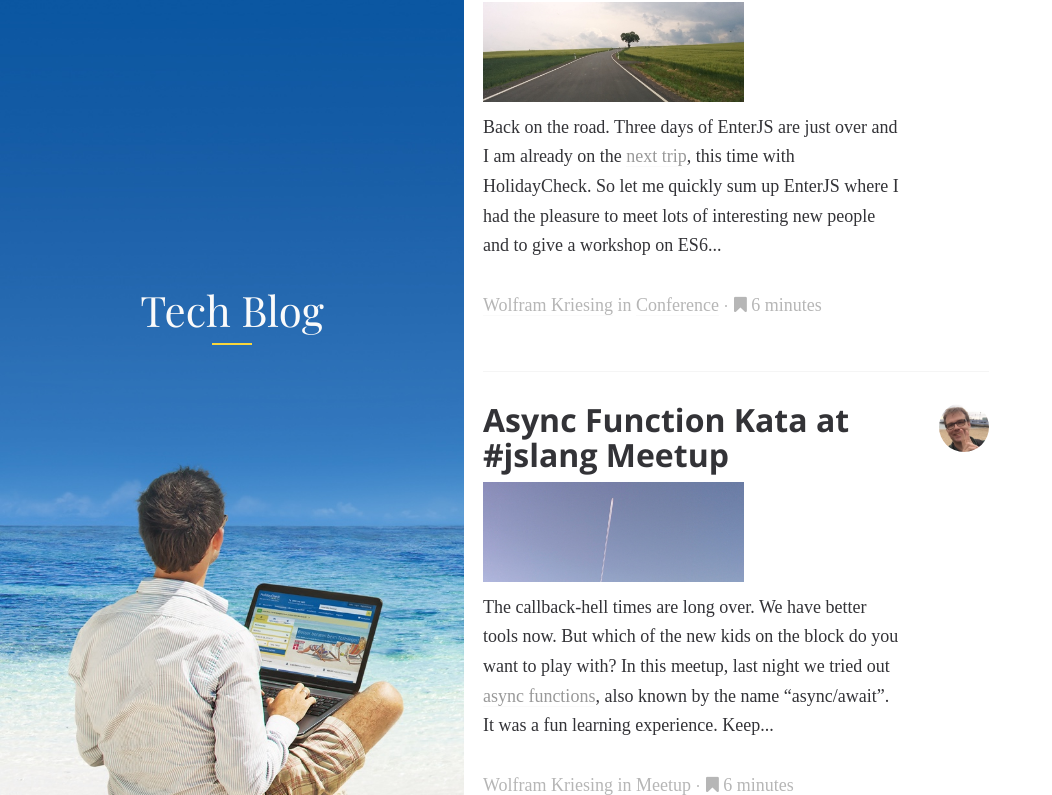
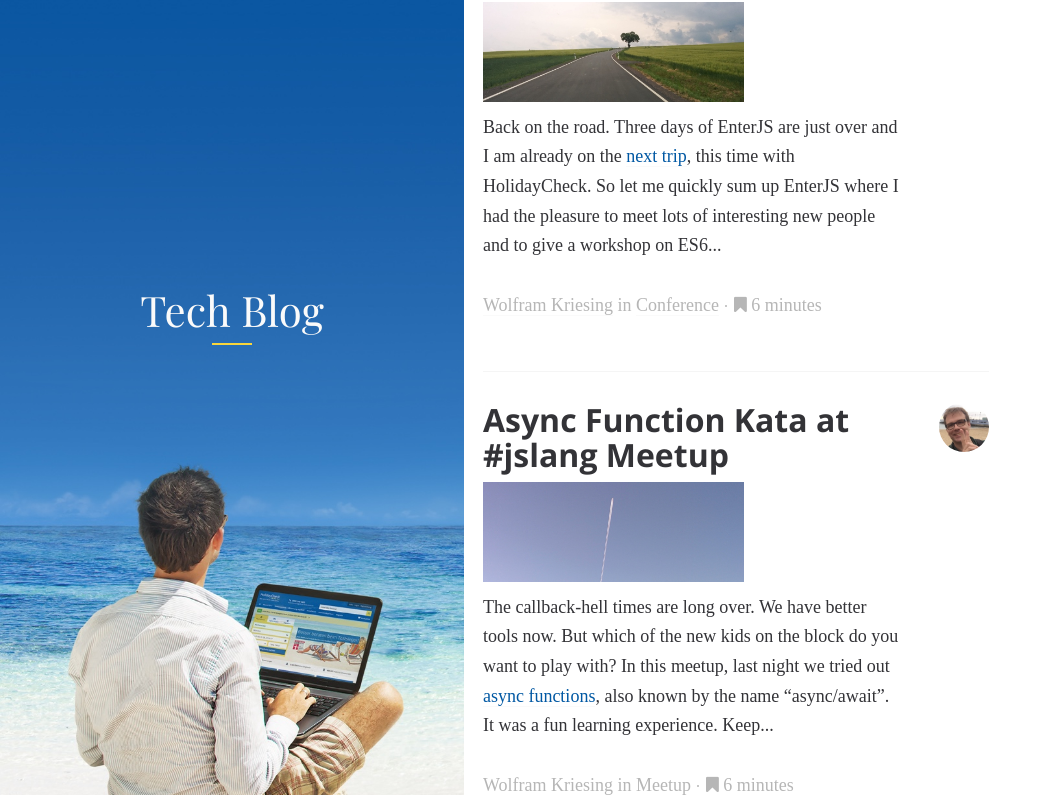
Before and after one commit to holidaycheck/tech-blog, a Jekyll site: the page built from index.md, in a window 1280 px wide. Shown: the part 220-1015 px from the top of the page, without its empty margins (0-1052 px from the left). Built offline with Jekyll 4.4.1, drawn with Linux system fonts in a browser that asks for light colours; some web fonts are replaced.

Commit message:
Use HC blue for the links.

```diff
--- a/_sass/_global.sass
+++ b/_sass/_global.sass
@@ -67,12 +67,12 @@ main
 
 
 a
-    color: #999999
+    color: $hc-blue
     text-decoration: none
 
     &:hover,
     &:active,
     &:focus
         text-decoration: none
-        color: #333
-        border-bottom: solid 1px #999
+        color: lighten($hc-blue, 15%)
+        border-bottom: solid 1px lighten($hc-blue, 15%)
```
